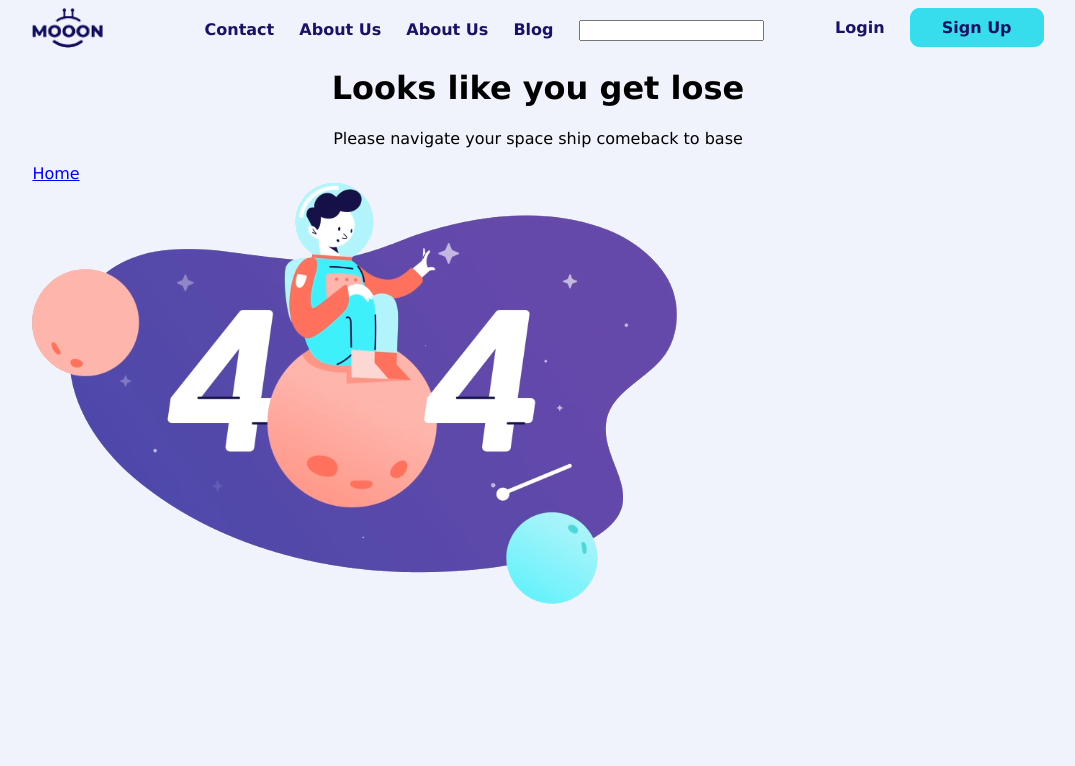
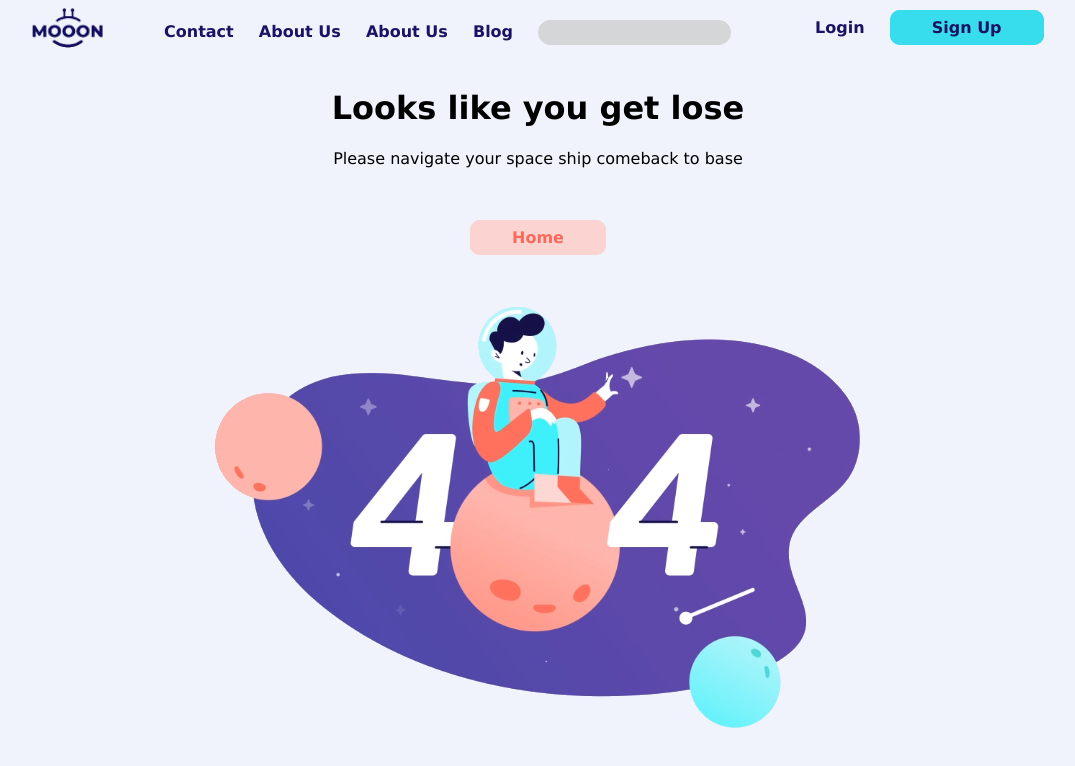
Before and after one commit to VilmaPetruskeviciene/4-moon, a website: page index.html in a window 1280 px wide. Shown: the whole page, without its empty margins (102-1177 px from the left). Drawn offline with Linux system fonts and the light colour scheme.

Commit message:
main css

```diff
--- a/css/main.css
+++ b/css/main.css
@@ -1,6 +1,10 @@
 body {
     background-color: #f0f2fc;
     font-family: Verdana, Geneva, Tahoma, sans-serif;
+}
+
+header {
+    margin-bottom: 20px;
 }
 
 .container {
@@ -11,7 +15,7 @@ body {
 
 .logo {
     float: left;
-    margin-right: 10%;
+    margin-right: 6%;
 }
 
 nav {
@@ -29,11 +33,21 @@ nav {
     margin-right: 0;
 }
 
-.link.link-colored {
+.link.link-box.link-colored {
     background-color: #37ddec;
-    padding: 8px 30px;
     border: 2px solid #37ddec;
+}
+
+.link.link-box {
+    padding: 6px 40px;
     border-radius: 10px;
+}
+
+input {
+    background-color: #D4D6D8;
+    padding: 5px 8px;
+    border: none;
+    border-radius: 16px;
 }
 
 .login {
@@ -46,14 +60,20 @@ nav {
     margin-top: 12px;
 }
 
-h1 {
+.center {
     text-align: center;
 }
 
-p {
-    text-align: center;
+.link.link-box.link-main {
+    background-color: #FBD4D1;
+    color: #f86b5c;
+    border: 2px solid #fbd4d1;
 }
 
-.link-main {
-    display: inline-block;
+p {
+    margin-bottom: 60px;
 }
+
+.top {
+    margin-top: 60px;
+}
--- a/index.html
+++ b/index.html
@@ -19,16 +19,16 @@
         </nav>
         <div class="login height">
             <a href="#" class="link">Login</a>
-            <a href="#" class="link link-colored">Sign Up</a>
+            <a href="#" class="link link-box link-colored">Sign Up</a>
         </div>
     </header>
-    <main class="container">
-        <div>
+    <main class="container center">
+        <div class="center">
             <h1>Looks like you get lose</h1>
             <p>Please navigate your space ship comeback to base</p>
-            <a href="#" class="link-main">Home</a>
+            <a href="#" class="link link-box link-colored link-main">Home</a>
         </div>
-        <img src="./img/moon.png" alt="Moon">
+        <img src="./img/moon.png" alt="Moon" class="top">
     </main>
 </body>
 </html>
```
